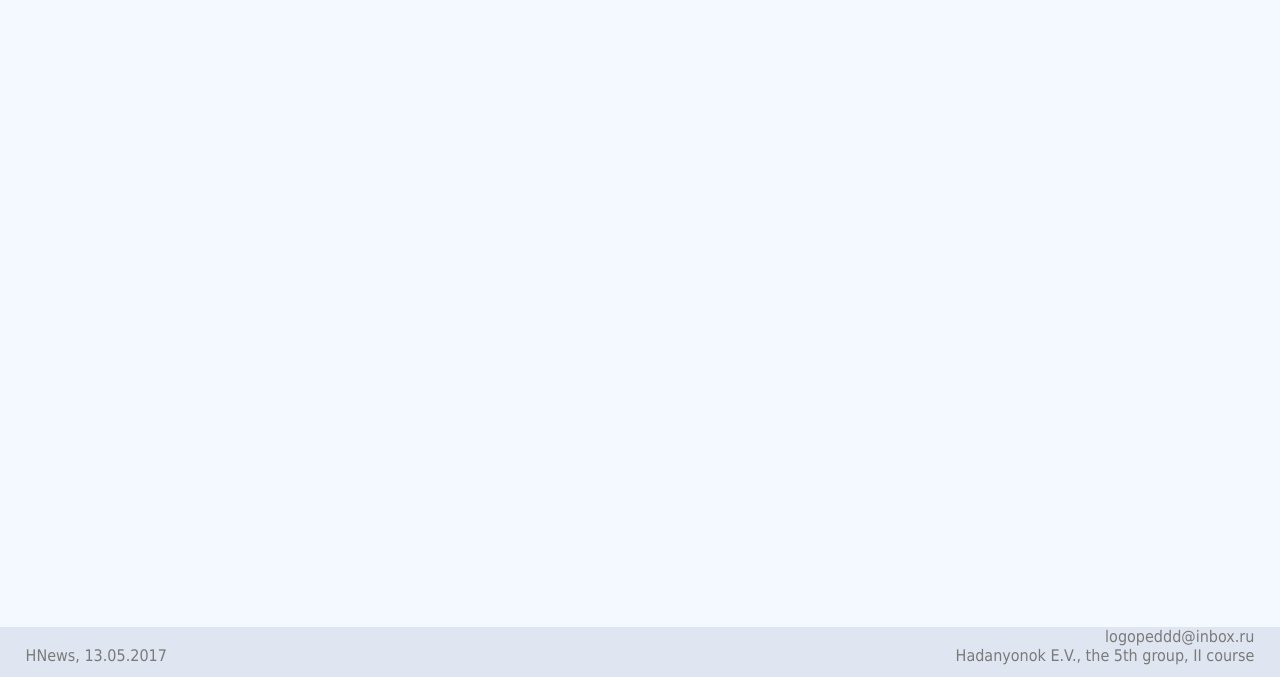
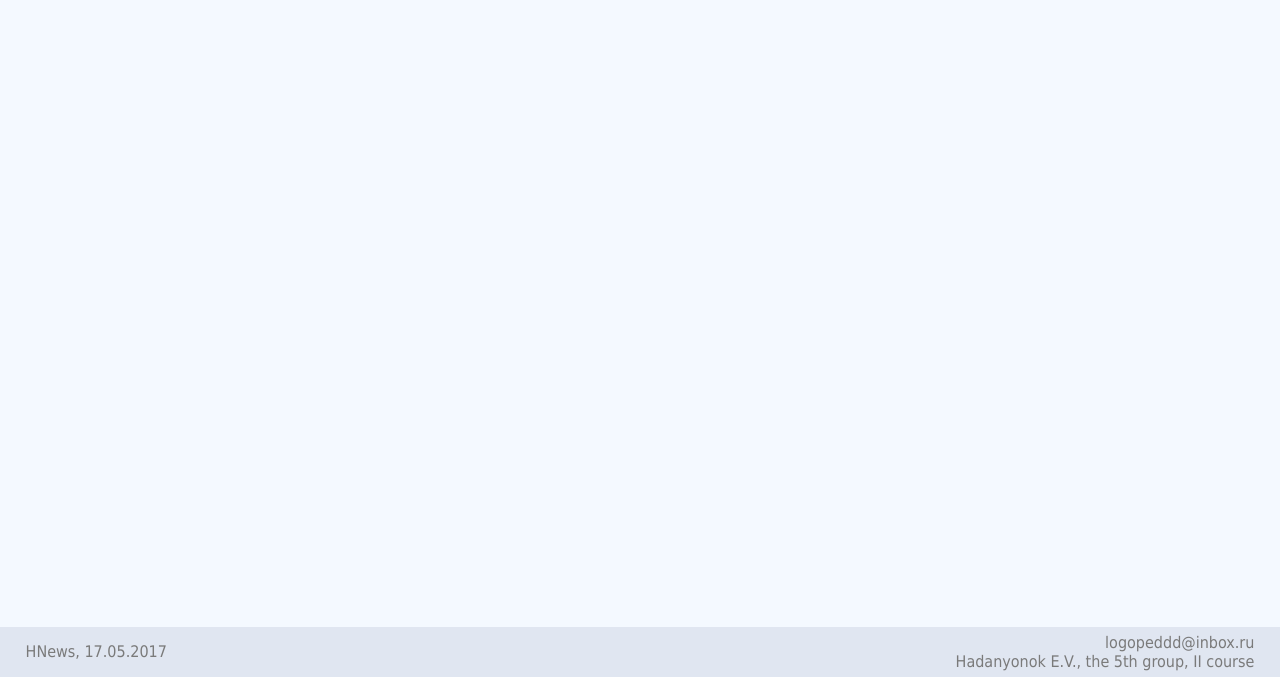
Before and after one commit to Logopeddd/sandbox, a website: page public/index.html in a window 1280 px wide. Shown: the part 123-800 px from the top of the page. Drawn offline with Linux system fonts and the light colour scheme; no server answers.

Commit message:
подправлен футер

```diff
--- a/public/index.html
+++ b/public/index.html
@@ -111,8 +111,8 @@
 </div>
 <footer class="footer">
     <div class="center">
-        <a id="left"><br>HNews, 13.05.2017</a>
-        <a id="right">logopeddd@inbox.ru<br>Hadanyonok E.V., the 5th group, II course</a>
+        <a id="project">HNews, 17.05.2017</a>
+        <a id="creator">logopeddd@inbox.ru<br>Hadanyonok E.V., the 5th group, II course</a>
     </div>
 </footer>
 
--- a/public/style.css
+++ b/public/style.css
@@ -477,14 +477,16 @@ ul.sub_menu {
     transform: scale(1.02);
 }
 
-#left {
+#project {
     float: left;
     text-align: left;
+    line-height: 50px;
 }
 
-#right {
+#creator {
     float: right;
     text-align: right;
+    padding: 6px 0;
 }
 
 .visible {
```
